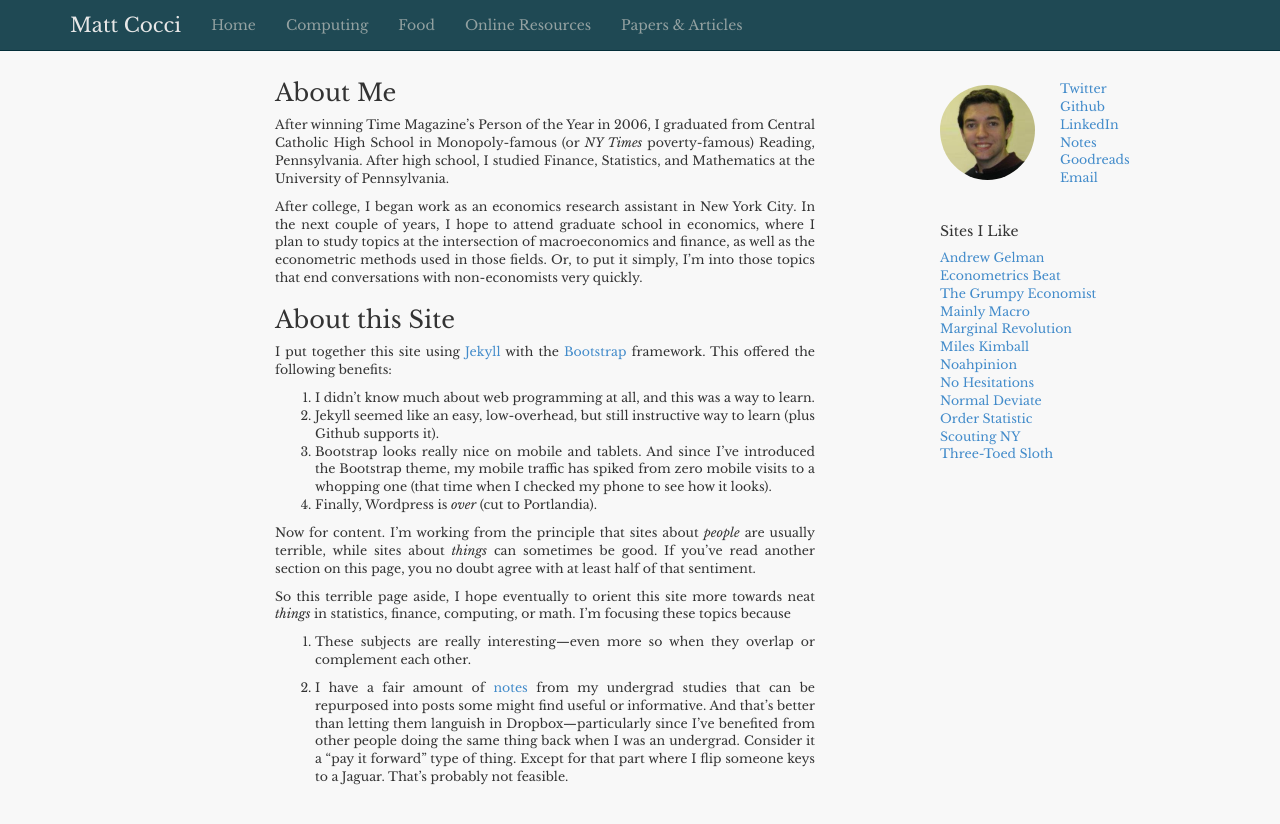
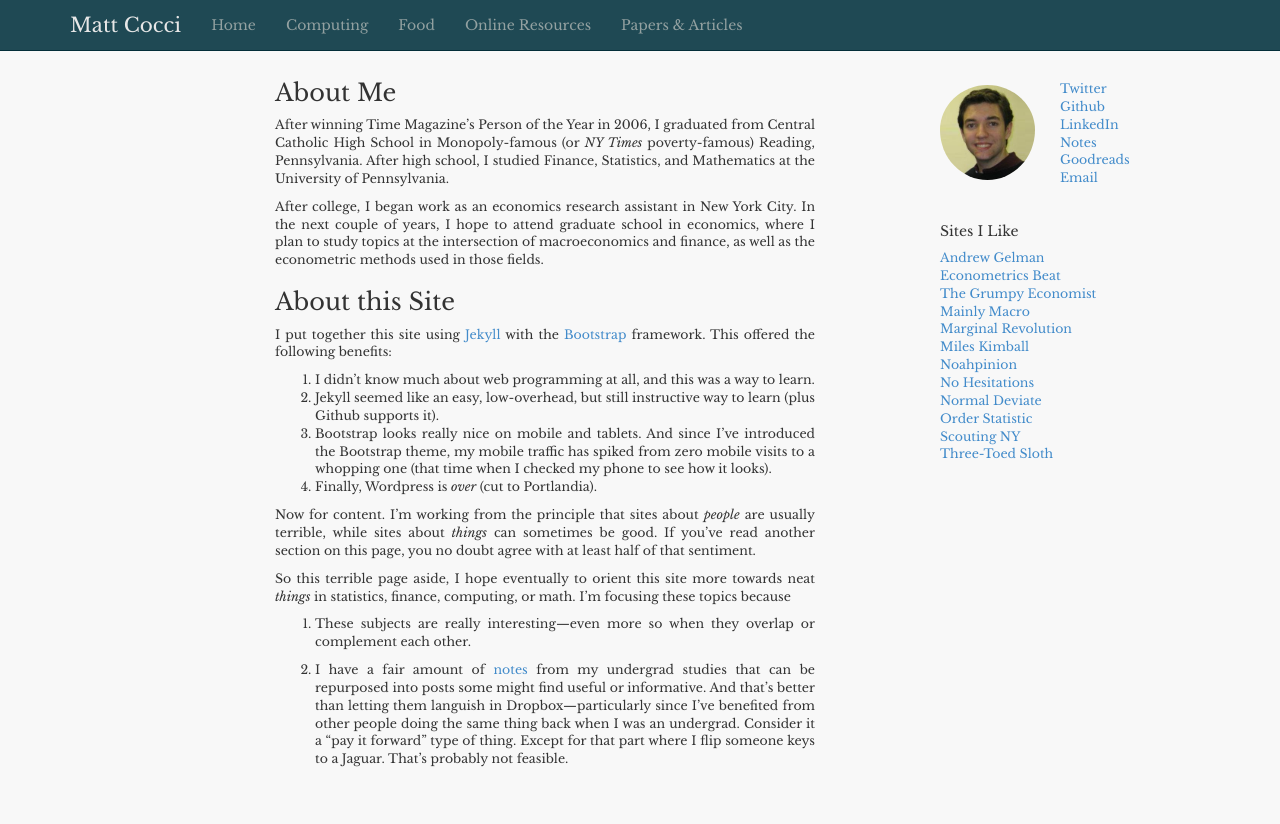
Before and after one commit to MattCocci/MattCocci.github.io, a Jekyll site: the page built from about.md, in a window 1280 px wide. Shown: the top 824 px of the page. Built offline with Jekyll 4.4.1, drawn with Linux system fonts in a browser that asks for light colours; nearby versions of some CDN libraries.

Commit message:
Update about

```diff
--- a/about.md
+++ b/about.md
@@ -6,10 +6,13 @@ layout: about_layout
 
 After winning Time Magazine's Person of the Year in 2006, I graduated from Central Catholic High School in Monopoly-famous (or _NY Times_ poverty-famous) Reading, Pennsylvania.  After high school, I studied Finance, Statistics, and Mathematics at the University of Pennsylvania.
 
-After college, I began work as an economics research assistant in New York City. In the next couple of years, I hope to attend graduate school in economics, where I plan to study topics at the intersection of macroeconomics and finance, as well as the econometric methods used in those fields. Or, to put it simply, I'm into those topics that end conversations with non-economists very quickly.
+After college, I began work as an economics research assistant in New York City. In the next couple of years, I hope to attend graduate school in economics, where I plan to study topics at the intersection of macroeconomics and finance, as well as the econometric methods used in those fields.
 
 <!--
 and graduate non-degree student in NYU's Mathematics Department. The latter has occurred to the great confusion of many friends and family who think I'm getting some sort of master's degree. However, I _do_ hope eventually to attend graduate school in economics, where I plan to study topics at the intersection of macroeconomics and finance, as well as the econometric methods used in those fields. Or, to put it simply, I'm into those topics that end conversations very quickly.
+Or, to put it simply, I'm into those topics that end conversations with non-economists very quickly.
+
+
 -->
 
 
```
